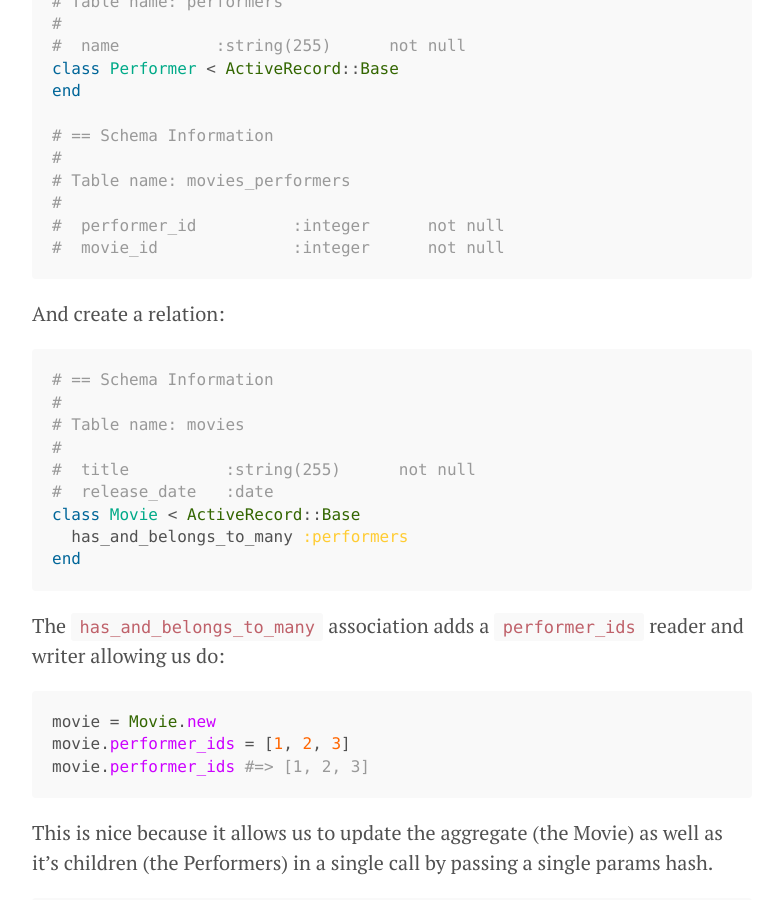
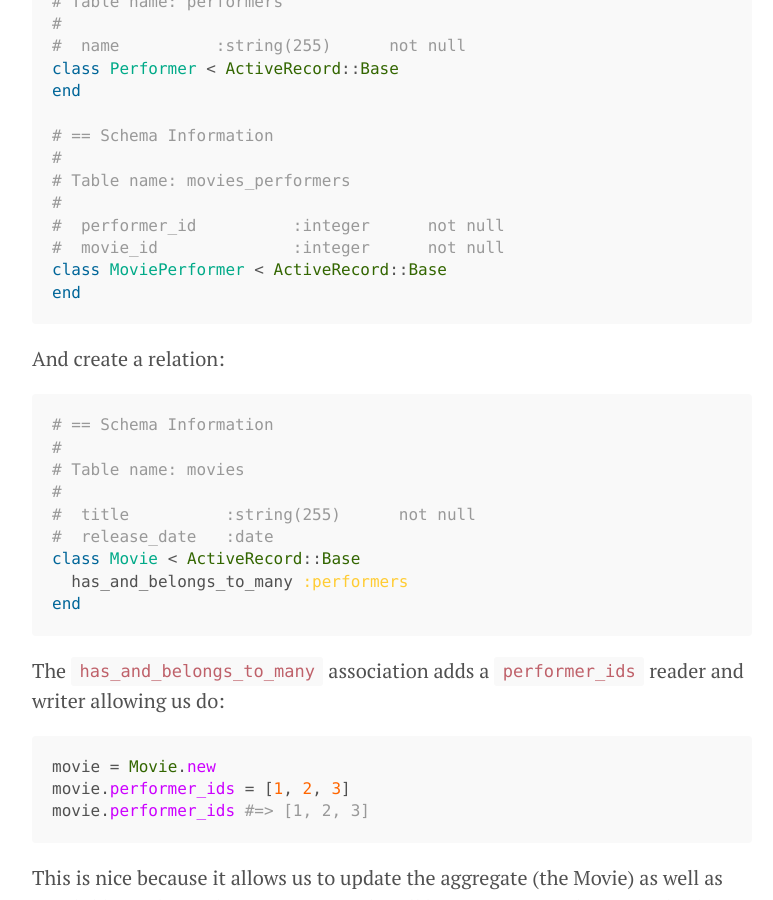
Before and after one commit to fshowalter/devblog, a Jekyll site: the page built from _posts/2014-03-03-auditing-in-rails.md, in a window 1280 px wide and 900 px high, scrolled down 1932 px. Shown: the whole window, without its empty margins (248-1021 px from the left). Built offline with Jekyll 4.4.1, drawn with Linux system fonts in a browser that asks for light colours; Markdown is read by kramdown in place of the engine named in the settings.

Commit message:
Update 2014-03-03-auditing-in-rails.md
Missing code in your example for movie_performers

````diff
--- a/_posts/2014-03-03-auditing-in-rails.md
+++ b/_posts/2014-03-03-auditing-in-rails.md
@@ -71,6 +71,8 @@ end
 #
 #  performer_id          :integer      not null
 #  movie_id              :integer      not null
+class MoviePerformer < ActiveRecord::Base
+end
 ```
 
 And create a relation:
````
